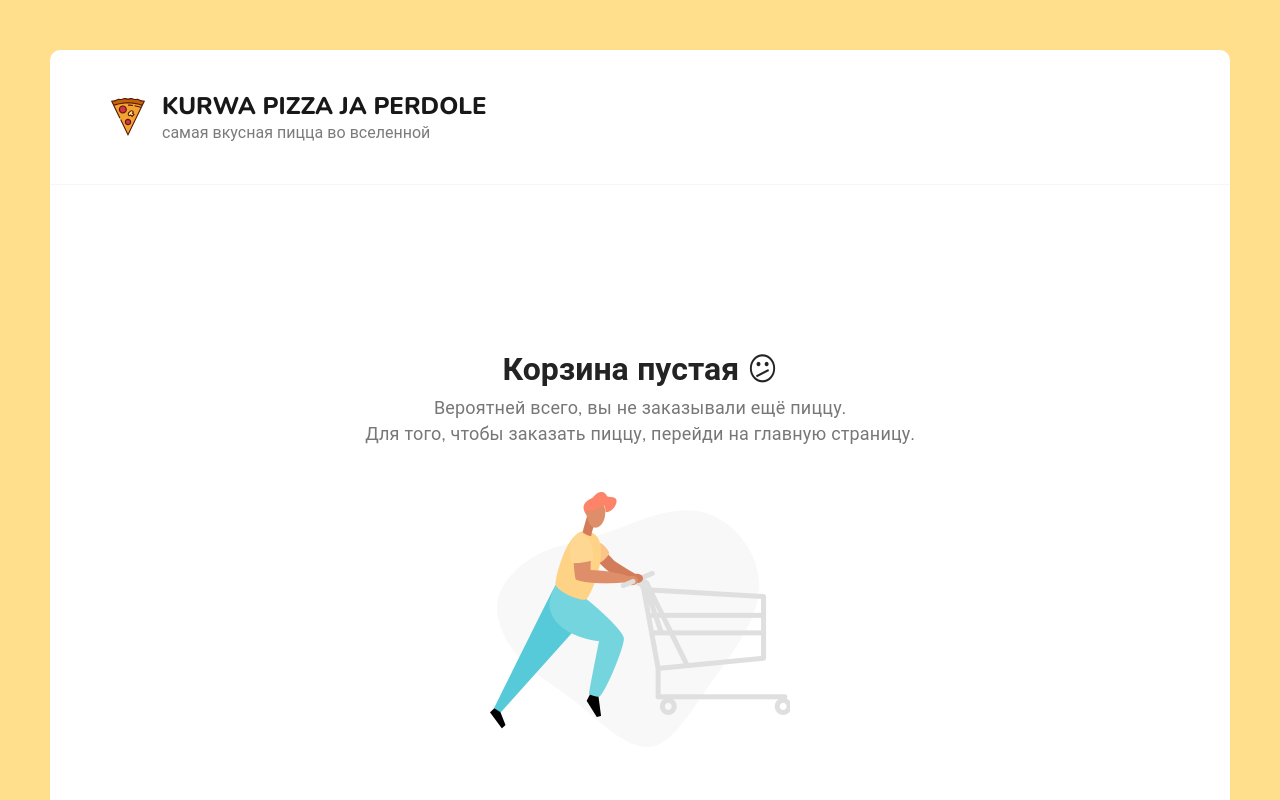
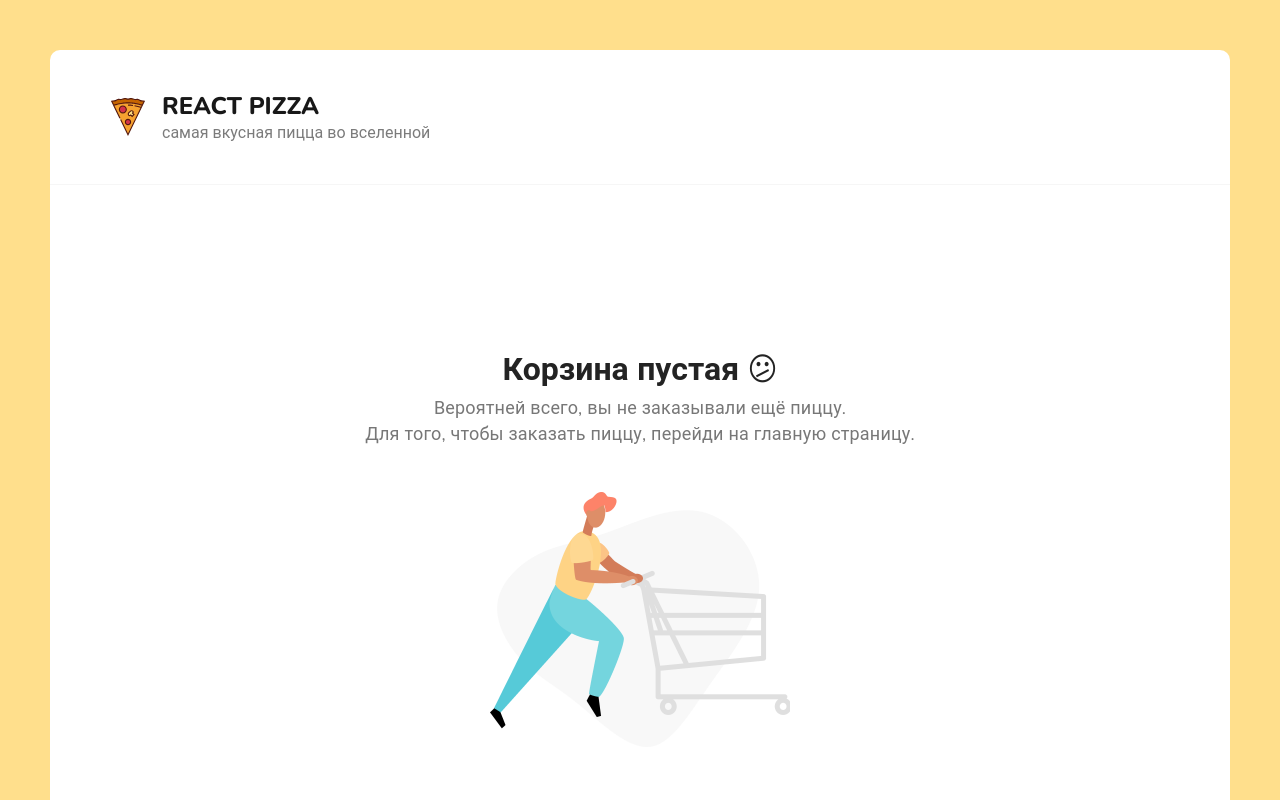
Before and after one commit to OxeoH/react-pizza, a React (Create React App) app in the folder frontend/: page /cart in a window 1280 px wide. Shown: the top 800 px of the page. Built offline with nearby package versions, Linux system fonts and the light colour scheme.

Commit message:
mixed little fixes

```diff
--- a/frontend/public/index.html
+++ b/frontend/public/index.html
@@ -27,7 +27,7 @@
       work correctly both with client-side routing and a non-root public URL.
       Learn how to configure a non-root public URL by running `npm run build`.
     -->
-    <title>Kurwa pizza</title>
+    <title>React Pizza</title>
   </head>
   <body>
     <noscript>You need to enable JavaScript to run this app.</noscript>
--- a/frontend/src/components/Header.tsx
+++ b/frontend/src/components/Header.tsx
@@ -34,7 +34,7 @@ const Header: React.FC = () =>{
                     <div className="header__logo">
                         <img width='38' src={pizzaLogo} alt="Pizza logo"/>
                         <div>
-                            <h1>Kurwa Pizza Ja Perdole</h1>
+                            <h1>React Pizza</h1>
                             <p>самая вкусная пицца во вселенной</p>
                         </div>
                     </div>
--- a/frontend/src/components/OrderWindow/index.tsx
+++ b/frontend/src/components/OrderWindow/index.tsx
@@ -26,7 +26,7 @@ const OrderWindow: React.FC<any> = ({setFormVisibility}) => {
     const sendOrder = async (orderParams: OrderInfo) =>{
         const {name, phone, address, comment, paymentType, price, description} = orderParams;
 
-        const {data} = await axios.post(`http://localhost:8080/orders`,
+        await axios.post(`http://localhost:8080/orders`,
         {params: {
             description,
             name,
@@ -35,8 +35,13 @@ const OrderWindow: React.FC<any> = ({setFormVisibility}) => {
             comment,
             price,
             paymentType
-        }});
-        return data;
+        }})
+        .then(() => {
+            alert("Заказ успешно оформлен. Скоро менеджер с вами свяжется. Спасибо, что выбрали нас!")
+        })
+        .catch(() => {
+            alert("Ошибка создания заказа: Отправлены некорректные данные!")
+        })
     };
 
     const createDescription = () =>{
--- a/frontend/src/scss/app.scss
+++ b/frontend/src/scss/app.scss
@@ -32,7 +32,7 @@ body {
   &__items {
     display: grid;
     grid-template-columns: repeat(4, 1fr);
-    grid-template-rows: repeat(2, 1fr);
+    grid-template-rows: repeat(1, 1fr);
     grid-column-gap: 11px;
     grid-row-gap: 11px;
 
```
